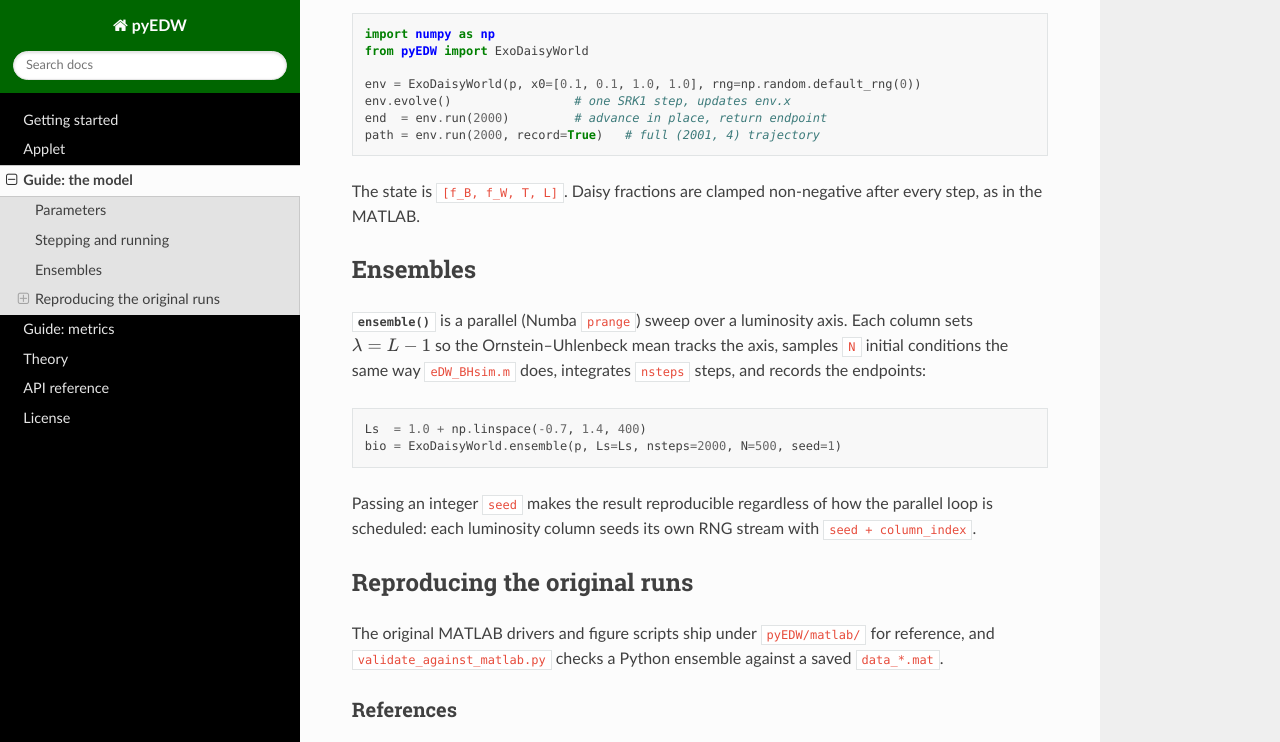
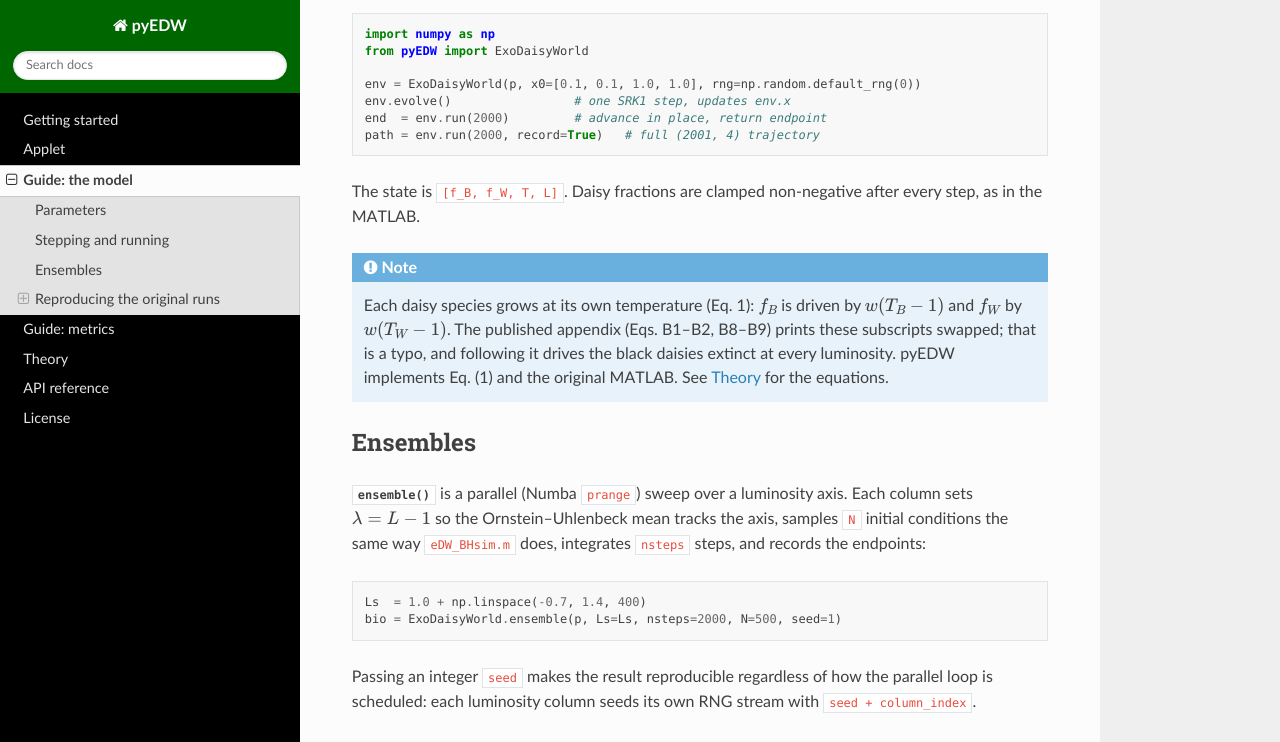
Before and after one commit to EternalTime/pyEDW, a Sphinx documentation site: the page built from docs/guide_model.rst, in a window 1280 px wide and 900 px high, scrolled down 564 px, cut to the strip 0-742 px from the top of the window. Built offline with Sphinx 7.4.7 and the Read the Docs theme 3.1.0, drawn with Linux system fonts in a browser that asks for light colours; cross-references to code outside the pages are shown as plain code.

Commit message:
docs: note the swapped daisy-temperature subscripts in the published appendix

```diff
--- a/docs/guide_model.rst
+++ b/docs/guide_model.rst
@@ -38,6 +38,15 @@ Stepping and running
 The state is ``[f_B, f_W, T, L]``. Daisy fractions are clamped non-negative
 after every step, as in the MATLAB.
 
+.. note::
+
+   Each daisy species grows at its own temperature (Eq. 1): :math:`f_B` is
+   driven by :math:`w(T_B - 1)` and :math:`f_W` by :math:`w(T_W - 1)`. The
+   published appendix (Eqs. B1--B2, B8--B9) prints these subscripts swapped;
+   that is a typo, and following it drives the black daisies extinct at every
+   luminosity. pyEDW implements Eq. (1) and the original MATLAB. See
+   :doc:`theory` for the equations.
+
 Ensembles
 ---------
 
```
Also changed, not shown: README.md (+6 -0 lines).
